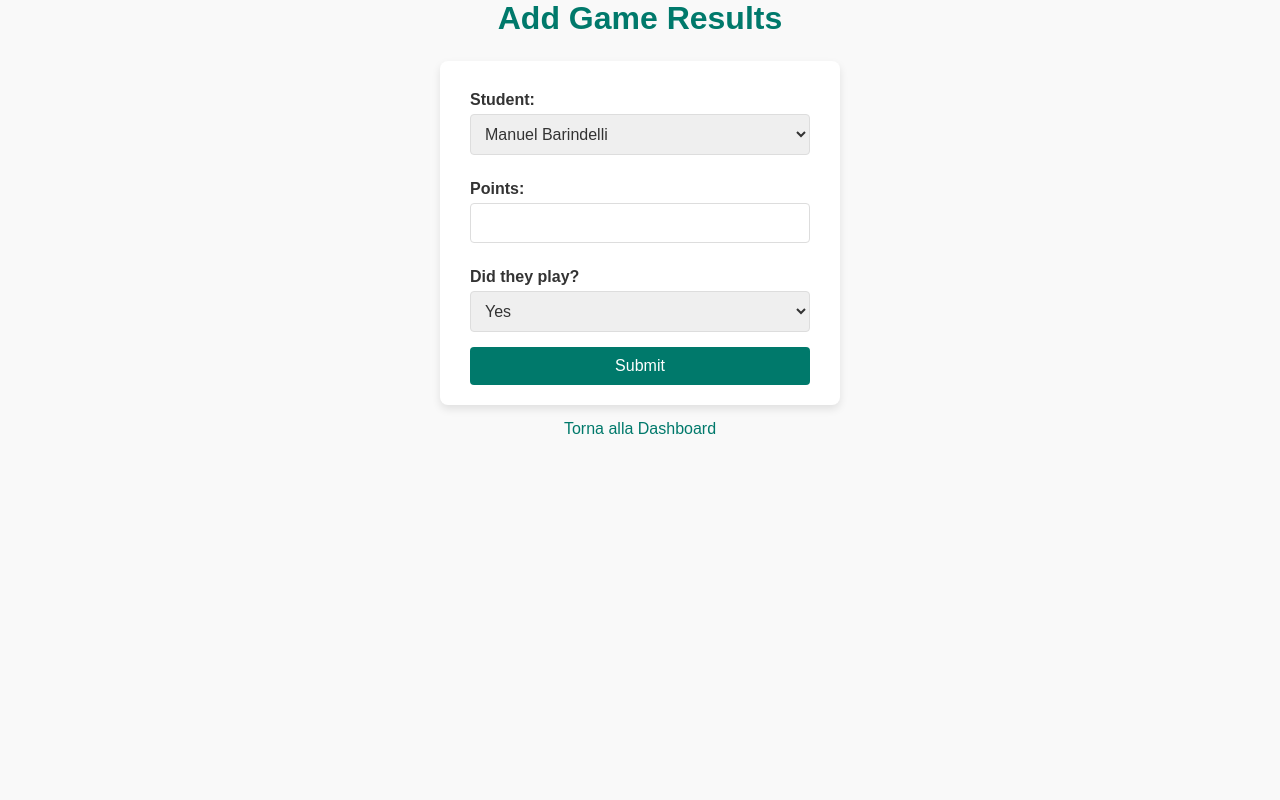
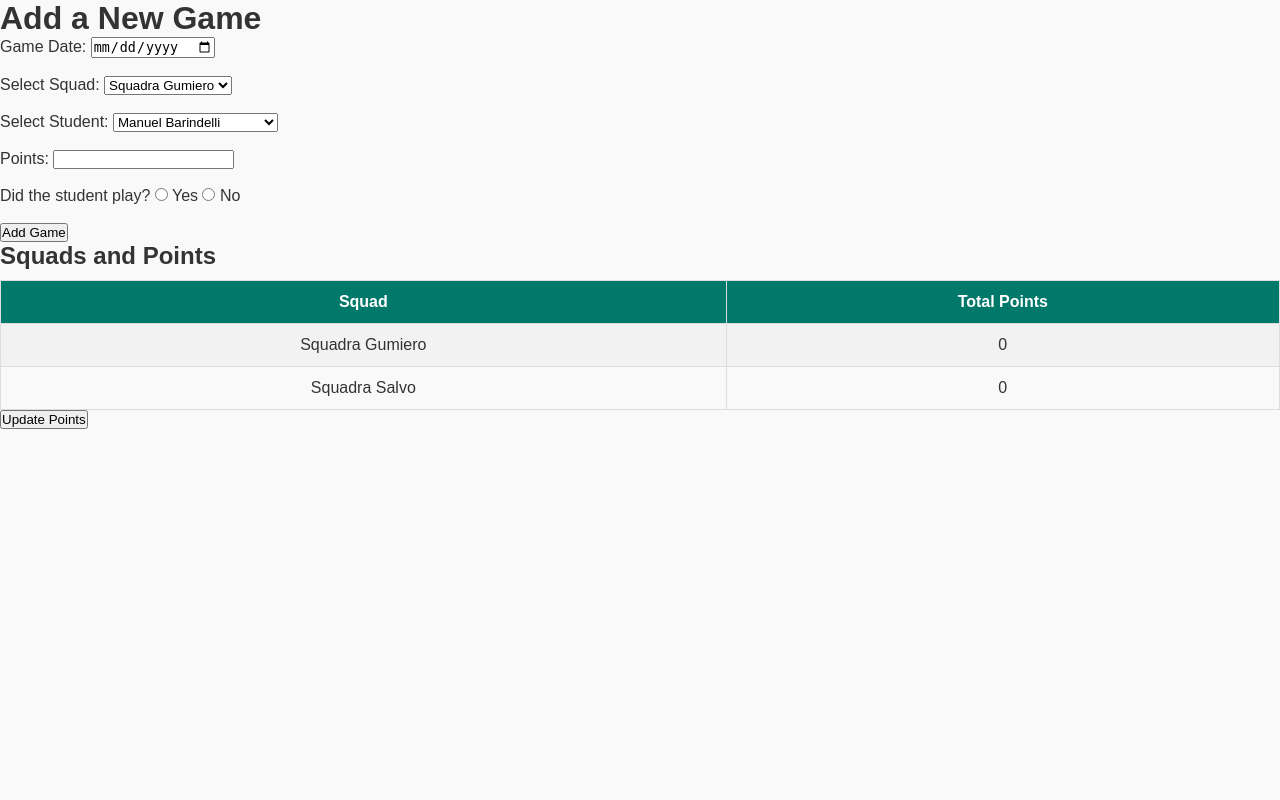
Before and after one commit to GDRomagnosiITLab/git-fundamental-JabirAli99, a Flask app: page /add_game in a window 1280 px wide. Run offline with Flask 3, Linux system fonts and the light colour scheme; data comes from the database, SQL or seed files in the repository; both versions use the stored data as it was after the commit.

Commit message:
errore per studenti

```diff
--- a/FantaVolley/app.py
+++ b/FantaVolley/app.py
@@ -28,6 +28,40 @@ class Game(db.Model):
     points = db.Column(db.Integer, default=0)
     played = db.Column(db.Boolean, default=False)
 
+# Initialize the database and add students
+@app.before_first_request
+def create_tables():
+    db.create_all()
+
+    # Create Squads
+    if not Squad.query.first():  # Check if squads are already created
+        squad1 = Squad(name="Squadra Gumiero")
+        squad2 = Squad(name="Squadra Salvo")
+        db.session.add(squad1)
+        db.session.add(squad2)
+        db.session.commit()
+
+    # Create Students
+    students = [
+        "Manuel Barindelli", "Matteo Bodlli", "Laura Bramani", "Michele Fontana",
+        "Andrea Ghisolfi", "Alessandro Gumiero", "Jabir Ali", "Daniele Locatelli",
+        "Martina Mascheroni", "Nicolo Narciso", "David Palazzo", "Lorenzo Ricali",
+        "Andrea Umer Rigamonti", "Gabriele Salvo", "Matteo Tonet", "Yassin Yachou",
+        "Sara Zorzan"
+    ]
+
+    # Assign students to squads, assuming squad 1 for first half and squad 2 for the second half
+    squad1 = Squad.query.filter_by(name="Squadra Gumiero").first()
+    squad2 = Squad.query.filter_by(name="Squadra Salvo").first()
+
+    if not Student.query.first():  # Only add students if not already in the database
+        for i, student_name in enumerate(students):
+            squad_id = squad1.id if i < len(students) // 2 else squad2.id
+            student = Student(name=student_name, squad_id=squad_id)
+            db.session.add(student)
+
+        db.session.commit()
+
 # Home route to view students and squads
 @app.route('/')
 def dashboard():
@@ -35,39 +69,36 @@ def dashboard():
     students = Student.query.all()
     return render_template('dashboard.html', squads=squads, students=students)
 
-
 @app.route('/add_game', methods=['GET', 'POST'])
 def add_game():
     if request.method == 'POST':
+        # Prendi i dati dal form
+        date = request.form['date']
+        squad_id = request.form['squad']
         student_id = request.form['student_id']
         points = int(request.form['points'])
         played = request.form['played'] == 'yes'
 
-        # Get student and update game details
+        # Recupera lo studente e aggiorna i dettagli della partita
         student = Student.query.get(student_id)
         student.played = played
         student.points_per_game = points if played else 0
         student.total_points += points if played else -7
 
-        # Update squad's total points
-        squad = Squad.query.get(student.squad_id)
+        # Aggiorna i punti totali della squadra
+        squad = Squad.query.get(squad_id)
         squad.total_points = sum([s.total_points for s in Student.query.filter_by(squad_id=squad.id)])
 
-        # Add new game to the Games table
-        new_game = Game(student_id=student_id, points=points, played=played)
+        # Aggiungi la partita alla tabella delle partite
+        new_game = Game(student_id=student_id, points=points, played=played, date=date)
         db.session.add(new_game)
         db.session.commit()
 
         return redirect(url_for('dashboard'))
 
-    students = Student.query.all()
-    return render_template('add_game.html', students=students)
-
-
-# Initialize the database
-@app.before_first_request
-def create_tables():
-    db.create_all()
+    squads = Squad.query.all()
+    students = Student.query.all()  # Passa gli studenti alla vista
+    return render_template('add_game.html', squads=squads, students=students)
 
 if __name__ == '__main__':
     app.run(debug=True)
--- a/FantaVolley/templates/add_game.html
+++ b/FantaVolley/templates/add_game.html
@@ -3,34 +3,56 @@
 <head>
     <meta charset="UTF-8">
     <meta name="viewport" content="width=device-width, initial-scale=1.0">
-    <title>Add Game</title>
+    <title>Add Game - Fanta Volley</title>
     <link rel="stylesheet" href="{{ url_for('static', filename='styles.css') }}">
+</head>
+<body>
+    <h1>Add a New Game</h1>
 
-</head>
-<body class="add-game-page">
-    <h1>Add Game Results</h1>
+    <!-- Game Form -->
+    <form action="{{ url_for('add_game') }}" method="POST">
+        <label for="date">Game Date:</label>
+        <input type="date" name="date" required><br><br>
 
-    <form method="POST">
-        <label for="student">Student:</label>
-        <select name="student_id" id="student">
+        <label for="squad">Select Squad:</label>
+        <select name="squad" required>
+            <option value="1">Squadra Gumiero</option>
+            <option value="2">Squadra Salvo</option>
+        </select><br><br>
+
+        <label for="student_id">Select Student:</label>
+        <select name="student_id" required>
             {% for student in students %}
-            <option value="{{ student.id }}">{{ student.name }}</option>
+                <option value="{{ student.id }}">{{ student.name }}</option>
             {% endfor %}
-        </select>
+        </select><br><br>
 
         <label for="points">Points:</label>
-        <input type="number" name="points" id="points" required>
+        <input type="number" name="points" min="0" required><br><br>
 
-        <label for="played">Did they play?</label>
-        <select name="played" id="played">
-            <option value="yes">Yes</option>
-            <option value="no">No</option>
-        </select>
+        <label>Did the student play?</label>
+        <input type="radio" name="played" value="yes" required> Yes
+        <input type="radio" name="played" value="no" required> No<br><br>
 
-        <button type="submit">Submit</button>
+        <button type="submit">Add Game</button>
     </form>
 
-    <a href="{{ url_for('dashboard') }}">Torna alla Dashboard</a>
+    <h2>Squads and Points</h2>
+    <table>
+        <tr>
+            <th>Squad</th>
+            <th>Total Points</th>
+        </tr>
+        {% for squad in squads %}
+        <tr>
+            <td>{{ squad.name }}</td>
+            <td>{{ squad.total_points }}</td>
+        </tr>
+        {% endfor %}
+    </table>
 
+    <form action="{{ url_for('update_points') }}" method="POST">
+        <button type="submit">Update Points</button>
+    </form>
 </body>
 </html>
```
Also changed, not shown: FantaVolley/fanta.db.
